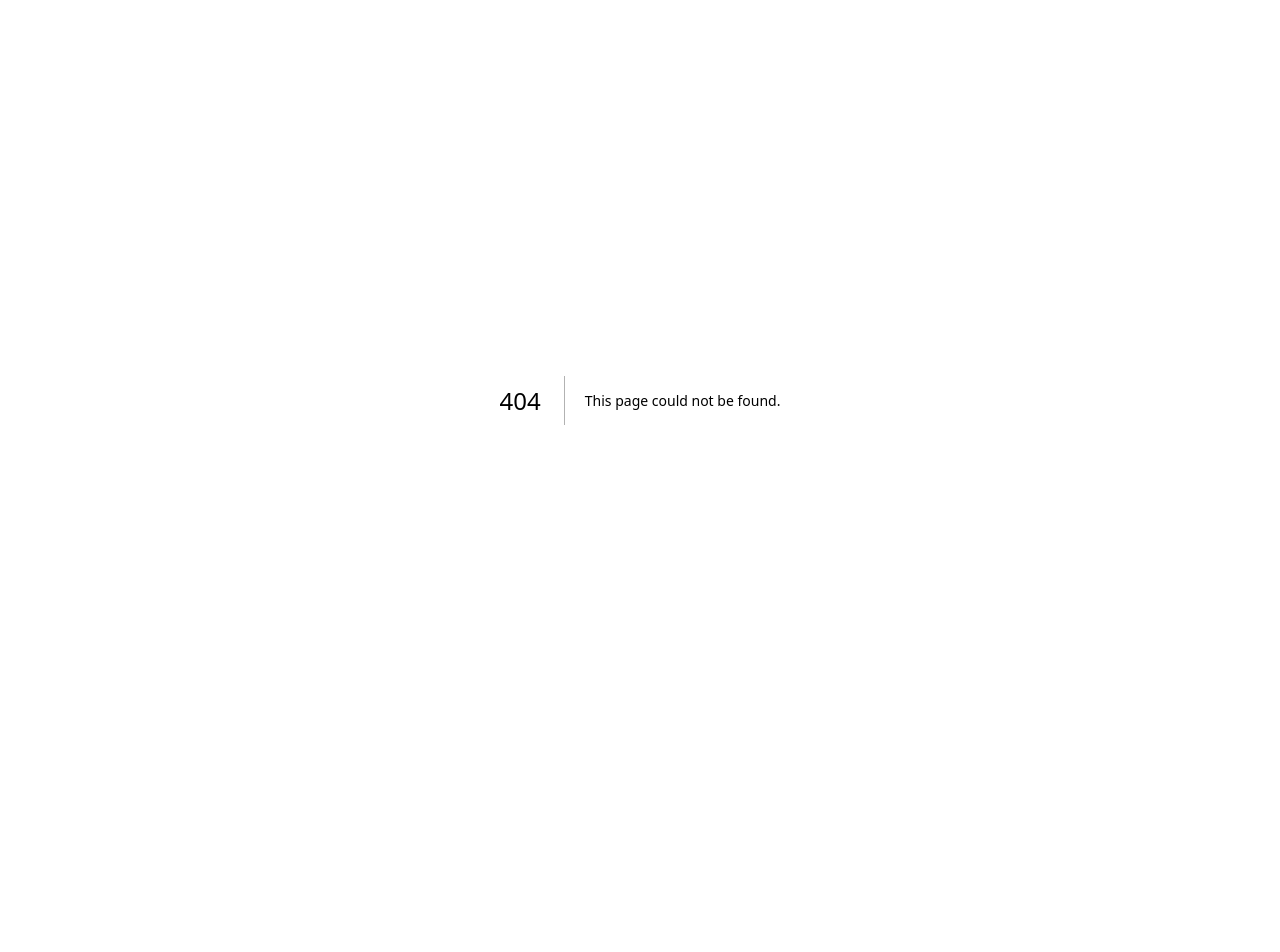
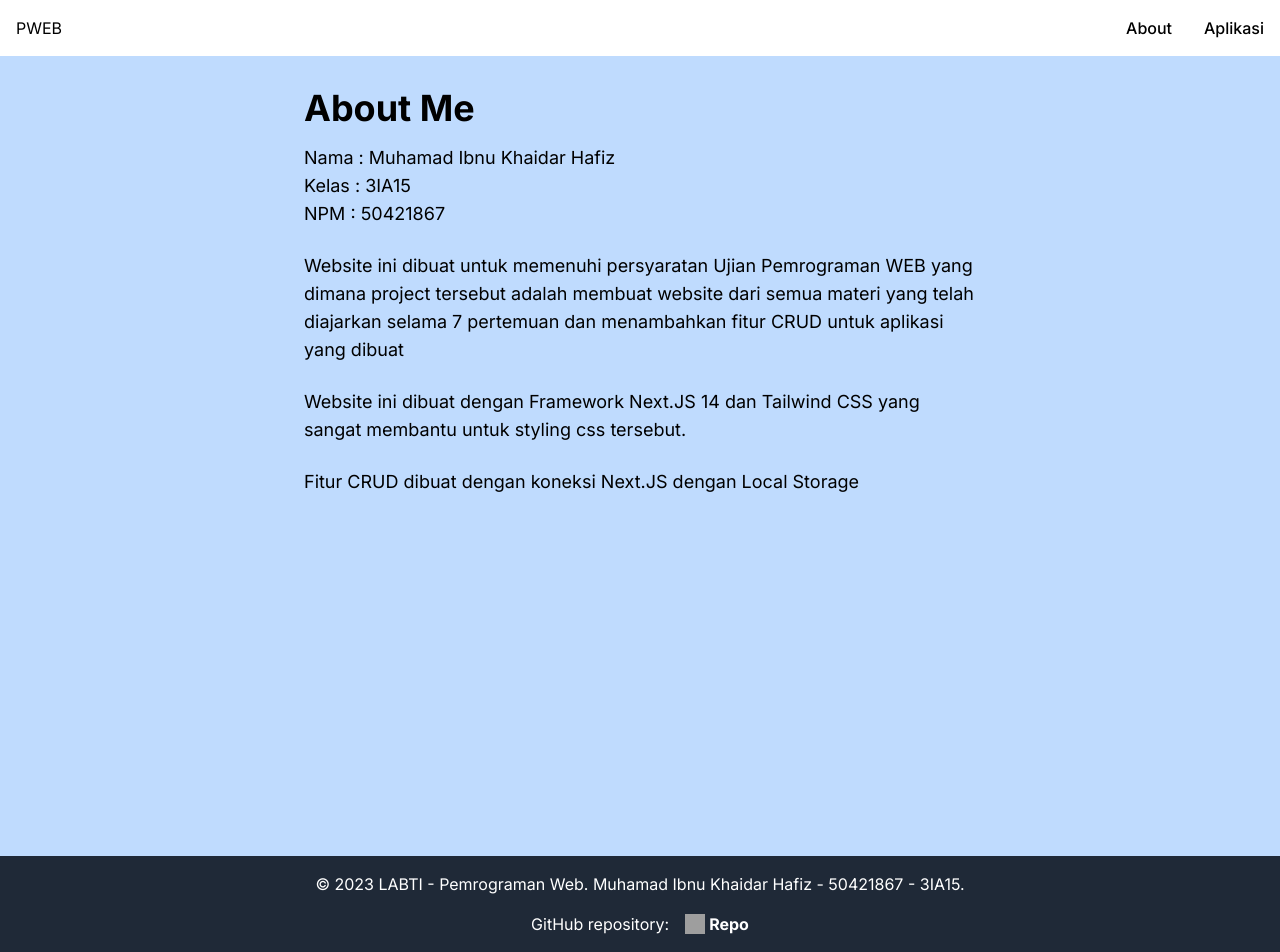
Before and after one commit to Cleign1/next-labti-50421867, a Next.js app: page /about in a window 1280 px wide. Before the commit this address had no page. Before the commit the page ends 800 px from the top, so only its background shows below. Built offline with nearby package versions, Linux system fonts and the light colour scheme; grey boxes are pictures that could not be loaded.

Commit message:
new stuff

```diff
--- /dev/null
+++ b/components/Footer.js
@@ -0,0 +1,26 @@
+/* eslint-disable @next/next/no-img-element */
+const Footer = () => {
+    return (
+        <footer className="bg-gray-800 text-white p-4 text-center">
+            <p>&copy; 2023 LABTI - Pemrograman Web. Muhamad Ibnu Khaidar Hafiz - 50421867 - 3IA15.</p>
+            <div className="mt-4 flex items-center justify-center">
+                <p className="mr-2">GitHub repository:</p>
+                <img
+                    src="https://github.githubassets.com/assets/GitHub-Mark-ea2971cee799.png"
+                    alt="GitHub Repository"
+                    className="h-5 w-5 ml-2"
+                />
+                <a
+                    href="https://github.com/Cleign1/next-labti-50421867"
+                    target="_blank"
+                    rel="noopener noreferrer"
+                    className="text-white pl-1"
+                >
+                    <strong>Repo</strong>
+                </a>
+            </div>
+        </footer>
+    );
+};
+
+export default Footer;
--- /dev/null
+++ b/components/Navbar.js
@@ -0,0 +1,24 @@
+import Link from 'next/link'
+import React from 'react'
+
+export default function Navbar() {
+    return (
+        <nav class="bg-white border-gray-200 dark:bg-gray-900">
+            <div class="max-w-screen-xl flex flex-wrap items-center justify-between mx-auto p-4">
+                <button class="flex items-center space-x-3 rtl:space-x-reverse">
+                    <Link href='/' class="self-center text-2xl font-semibold whitespace-nowrap dark:text-white">PWEB</Link>
+                </button>
+                <div class="hidden w-full md:block md:w-auto" id="navbar-default">
+                    <ul class="font-medium flex flex-col p-4 md:p-0 mt-4 border border-gray-100 rounded-lg bg-gray-50 md:flex-row md:space-x-8 rtl:space-x-reverse md:mt-0 md:border-0 md:bg-white dark:bg-gray-800 md:dark:bg-gray-900 dark:border-gray-700">
+                        <button>
+                            <Link href="/about" class="block py-2 px-3 text-gray-900 rounded hover:bg-gray-100 md:hover:bg-transparent md:border-0 md:hover:text-blue-700 md:p-0 dark:text-white md:dark:hover:text-blue-500 dark:hover:bg-gray-700 dark:hover:text-white md:dark:hover:bg-transparent">About</Link>
+                        </button>
+                        <button>
+                            <Link href="/aplikasi" class="block py-2 px-3 text-gray-900 rounded hover:bg-gray-100 md:hover:bg-transparent md:border-0 md:hover:text-blue-700 md:p-0 dark:text-white md:dark:hover:text-blue-500 dark:hover:bg-gray-700 dark:hover:text-white md:dark:hover:bg-transparent">Aplikasi</Link>
+                        </button>
+                    </ul>
+                </div>
+            </div>
+        </nav>
+    )
+}
--- a/pages/_app.js
+++ b/pages/_app.js
@@ -1,7 +1,17 @@
+import Footer from '../components/Footer'
+import Navbar from '../components/Navbar'
 import '../styles/globals.css'
+import { Inter } from 'next/font/google'
 
+const inter = Inter({ subsets: ['latin'] })
 function MyApp({ Component, pageProps }) {
-  return <Component {...pageProps} />
+  return (
+    <div className={inter.className}>
+      <Navbar />
+      <Component {...pageProps} />
+      <Footer />
+    </div>
+  )
 }
 
 export default MyApp
--- /dev/null
+++ b/pages/about.js
@@ -0,0 +1,27 @@
+export default function about() {
+    return (
+        <div className="bg-blue-200 min-h-screen p-8">
+            <div className="max-w-2xl mx-auto">
+                <h1 className="text-4xl font-bold mb-4">About Me</h1>
+                <p className="text-lg mb-6">
+                    Nama    : Muhamad Ibnu Khaidar Hafiz <br/>
+                    Kelas   : 3IA15 <br/>
+                    NPM     : 50421867
+                </p>
+                <p className="text-lg mb-6">
+                    Website ini dibuat untuk memenuhi persyaratan Ujian Pemrograman WEB
+                    yang dimana project tersebut adalah membuat website dari semua materi
+                    yang telah diajarkan selama 7 pertemuan dan menambahkan fitur CRUD untuk
+                    aplikasi yang dibuat
+                </p>
+                <p className="text-lg mb-6">
+                    Website ini dibuat dengan Framework Next.JS 14 dan Tailwind CSS yang sangat
+                    membantu untuk styling css tersebut.
+                </p>
+                <p className='text-lg mb-6'>
+                    Fitur CRUD dibuat dengan koneksi Next.JS dengan Local Storage
+                </p>
+            </div>
+        </div>
+    )
+}
--- a/pages/index.js
+++ b/pages/index.js
@@ -1,69 +1,21 @@
-import Head from 'next/head'
-import Image from 'next/image'
-import styles from '../styles/Home.module.css'
+import Link from 'next/link'
 
 export default function Home() {
   return (
-    <div className={styles.container}>
-      <Head>
-        <title>Create Next App</title>
-        <meta name="description" content="Generated by create next app" />
-        <link rel="icon" href="/favicon.ico" />
-      </Head>
+    <main className="min-h-screen scroll">
+      <div className="bg-gradient-to-r from-blue-500 to-indigo-500 text-white min-h-screen flex items-center justify-center">
+        <div className="text-center">
+          <h1 className="text-4xl font-bold mb-4">Selamat Datang!</h1>
+          <p className="text-lg mb-8">
+            Website ini adalah website untuk Project <br />
+            Pemrograman WEB Labti<br />
 
-      <main className={styles.main}>
-        <h1 className={styles.title}>
-          Welcome to <a href="https://nextjs.org">Next.js!</a>
-        </h1>
-
-        <p className={styles.description}>
-          Get started by editing{' '}
-          <code className={styles.code}>pages/index.js</code>
-        </p>
-
-        <div className={styles.grid}>
-          <a href="https://nextjs.org/docs" className={styles.card}>
-            <h2>Documentation &rarr;</h2>
-            <p>Find in-depth information about Next.js features and API.</p>
-          </a>
-
-          <a href="https://nextjs.org/learn" className={styles.card}>
-            <h2>Learn &rarr;</h2>
-            <p>Learn about Next.js in an interactive course with quizzes!</p>
-          </a>
-
-          <a
-            href="https://github.com/vercel/next.js/tree/canary/examples"
-            className={styles.card}
-          >
-            <h2>Examples &rarr;</h2>
-            <p>Discover and deploy boilerplate example Next.js projects.</p>
-          </a>
-
-          <a
-            href="https://vercel.com/new?utm_source=create-next-app&utm_medium=default-template&utm_campaign=create-next-app"
-            className={styles.card}
-          >
-            <h2>Deploy &rarr;</h2>
-            <p>
-              Instantly deploy your Next.js site to a public URL with Vercel.
-            </p>
-          </a>
+          </p>
+          <button className="bg-white text-blue-500 px-4 py-2 rounded-full hover:bg-blue-100">
+            <Link href="/aplikasi">Mulai</Link>
+          </button>
         </div>
-      </main>
-
-      <footer className={styles.footer}>
-        <a
-          href="https://vercel.com?utm_source=create-next-app&utm_medium=default-template&utm_campaign=create-next-app"
-          target="_blank"
-          rel="noopener noreferrer"
-        >
-          Powered by{' '}
-          <span className={styles.logo}>
-            <Image src="/vercel.svg" alt="Vercel Logo" width={72} height={16} />
-          </span>
-        </a>
-      </footer>
-    </div>
+      </div>
+    </main>
   )
 }
--- /dev/null
+++ b/postcss.config.js
@@ -0,0 +1,6 @@
+module.exports = {
+  plugins: {
+    tailwindcss: {},
+    autoprefixer: {},
+  },
+}
--- a/styles/globals.css
+++ b/styles/globals.css
@@ -1,16 +1,7 @@
-html,
-body {
-  padding: 0;
-  margin: 0;
-  font-family: -apple-system, BlinkMacSystemFont, Segoe UI, Roboto, Oxygen,
-    Ubuntu, Cantarell, Fira Sans, Droid Sans, Helvetica Neue, sans-serif;
-}
+@tailwind base;
+@tailwind components;
+@tailwind utilities;
 
-a {
-  color: inherit;
-  text-decoration: none;
-}
-
-* {
-  box-sizing: border-box;
-}
+:root {
+    --foreground-rgb: 255, 255, 255;
+  }
--- /dev/null
+++ b/tailwind.config.js
@@ -0,0 +1,15 @@
+/** @type {import('tailwindcss').Config} */
+module.exports = {
+  content: [
+    "./app/**/*.{js,ts,jsx,tsx,mdx}",
+    "./pages/**/*.{js,ts,jsx,tsx,mdx}",
+    "./components/**/*.{js,ts,jsx,tsx,mdx}",
+
+    // Or if using `src` directory:
+    "./src/**/*.{js,ts,jsx,tsx,mdx}",
+  ],
+  theme: {
+    extend: {},
+  },
+  plugins: [],
+}
```
Also changed, not shown: package.json (+5 -2 lines), 1 other file (tests, documents, lock files or other folders).
